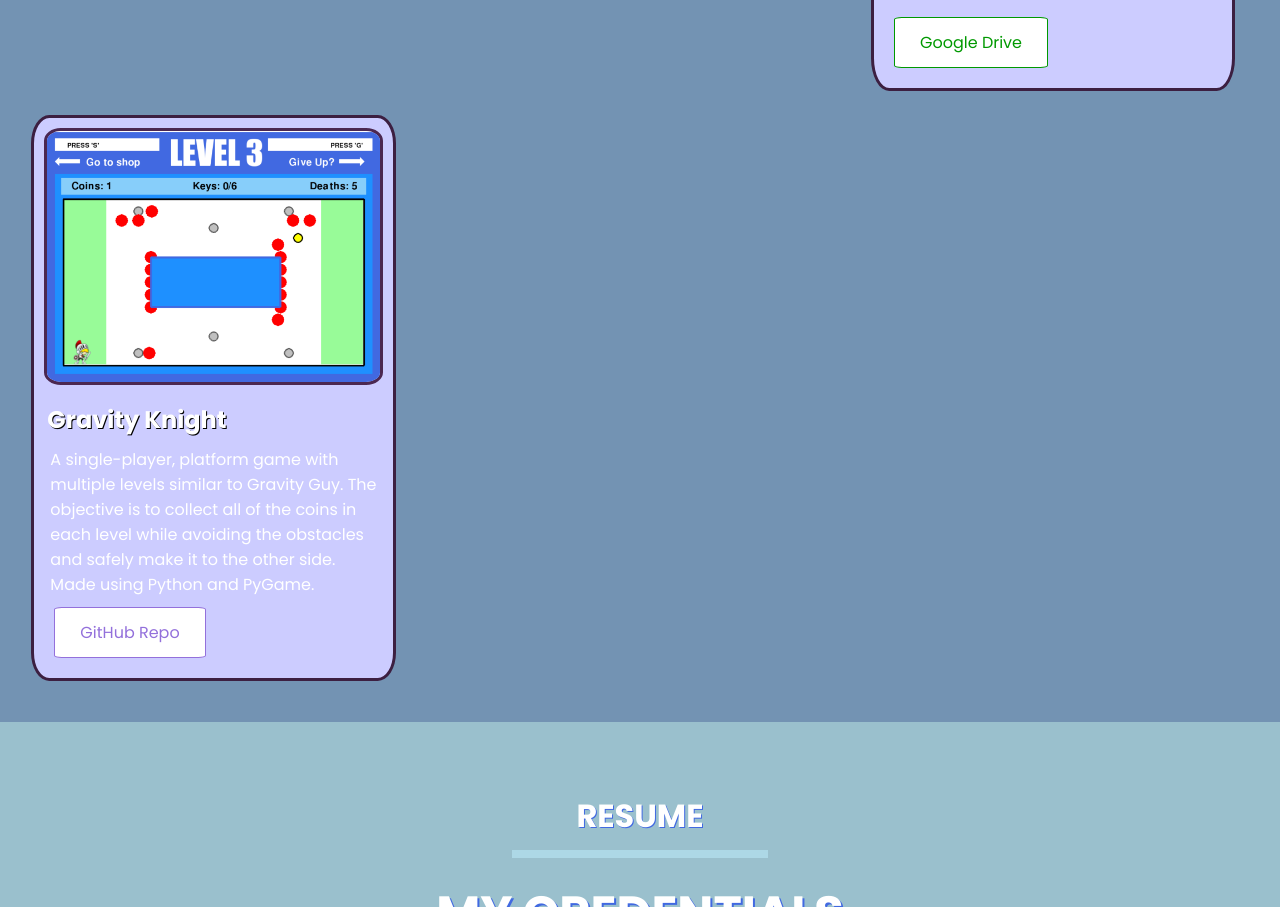
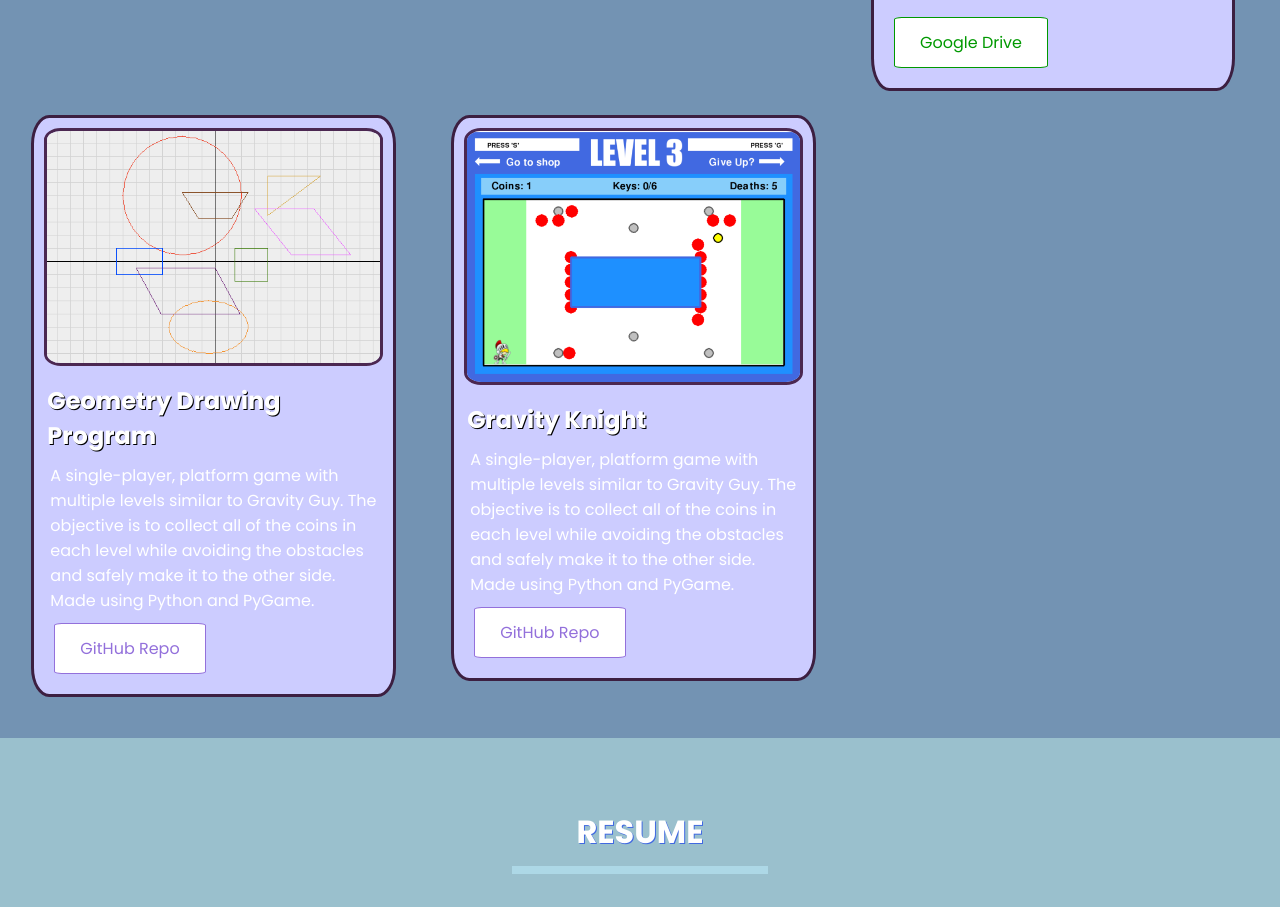
Before and after one commit to braydonwang/braydonwang.github.io, a plain HTML site: page index.html in a window 1280 px wide. Shown: the part 4596-5503 px from the top of the page. Drawn offline with Linux system fonts and the light colour scheme.

Commit message:
Added new project

```diff
--- a/index.html
+++ b/index.html
@@ -208,6 +208,14 @@
     <div class="row">
       <div class="column">
         <div class="content">
+          <img class="img" src="geometry.png" alt="" style="width:100%">
+          <h2>Geometry Drawing Program</h2>
+          <p>A single-player, platform game with multiple levels similar to Gravity Guy. The objective is to collect all of the coins in each level while avoiding the obstacles and safely make it to the other side. Made using Python and PyGame.</p>
+          <a href="https://github.com/braydonwang/Geometry-Drawing-Program" class="button" target="_blank">GitHub Repo</a>
+        </div>
+      </div>
+      <div class="column">
+        <div class="content">
           <img class="img" src="gravityknight.png" alt="" style="width:100%">
           <h2>Gravity Knight</h2>
           <p>A single-player, platform game with multiple levels similar to Gravity Guy. The objective is to collect all of the coins in each level while avoiding the obstacles and safely make it to the other side. Made using Python and PyGame.</p>
```
Also changed, not shown: geometry.png (added).
